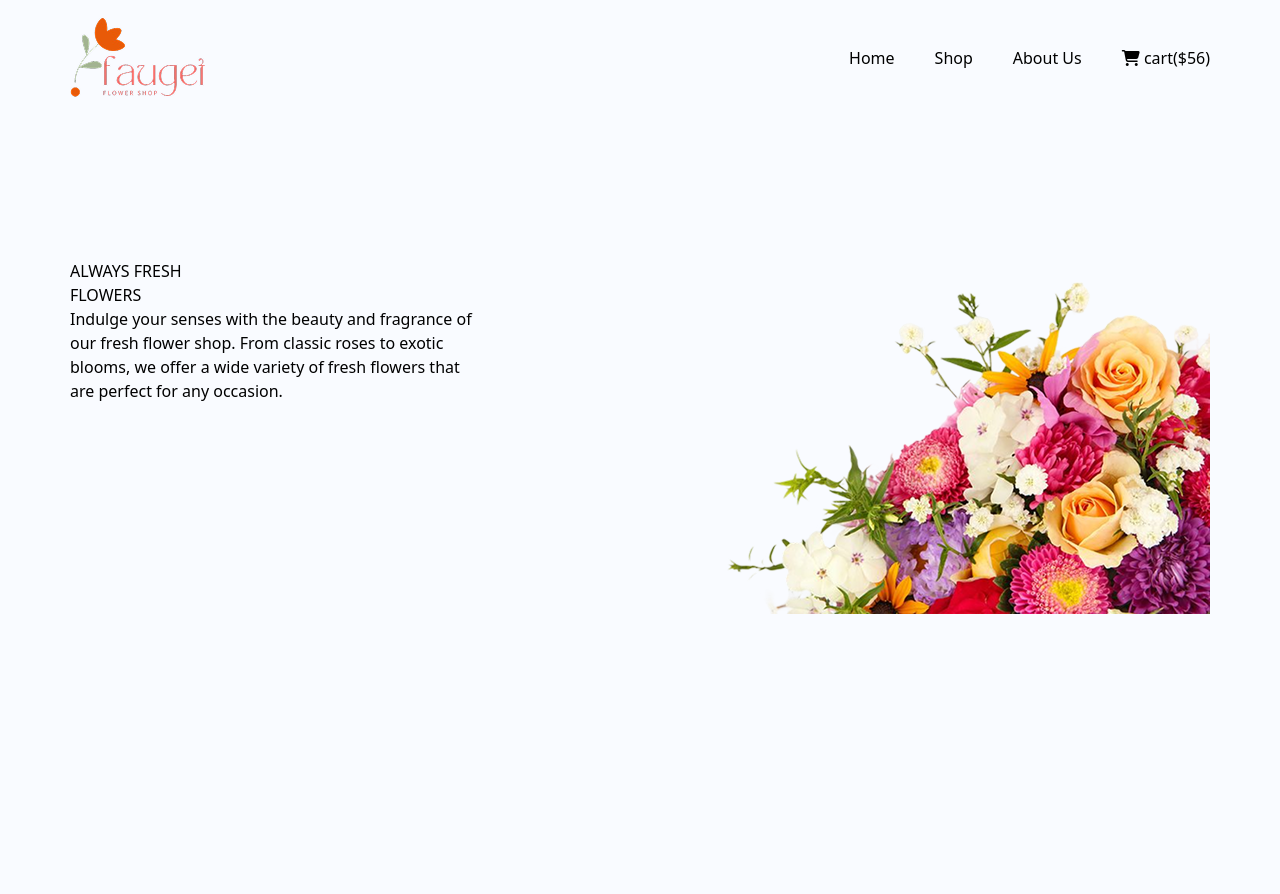
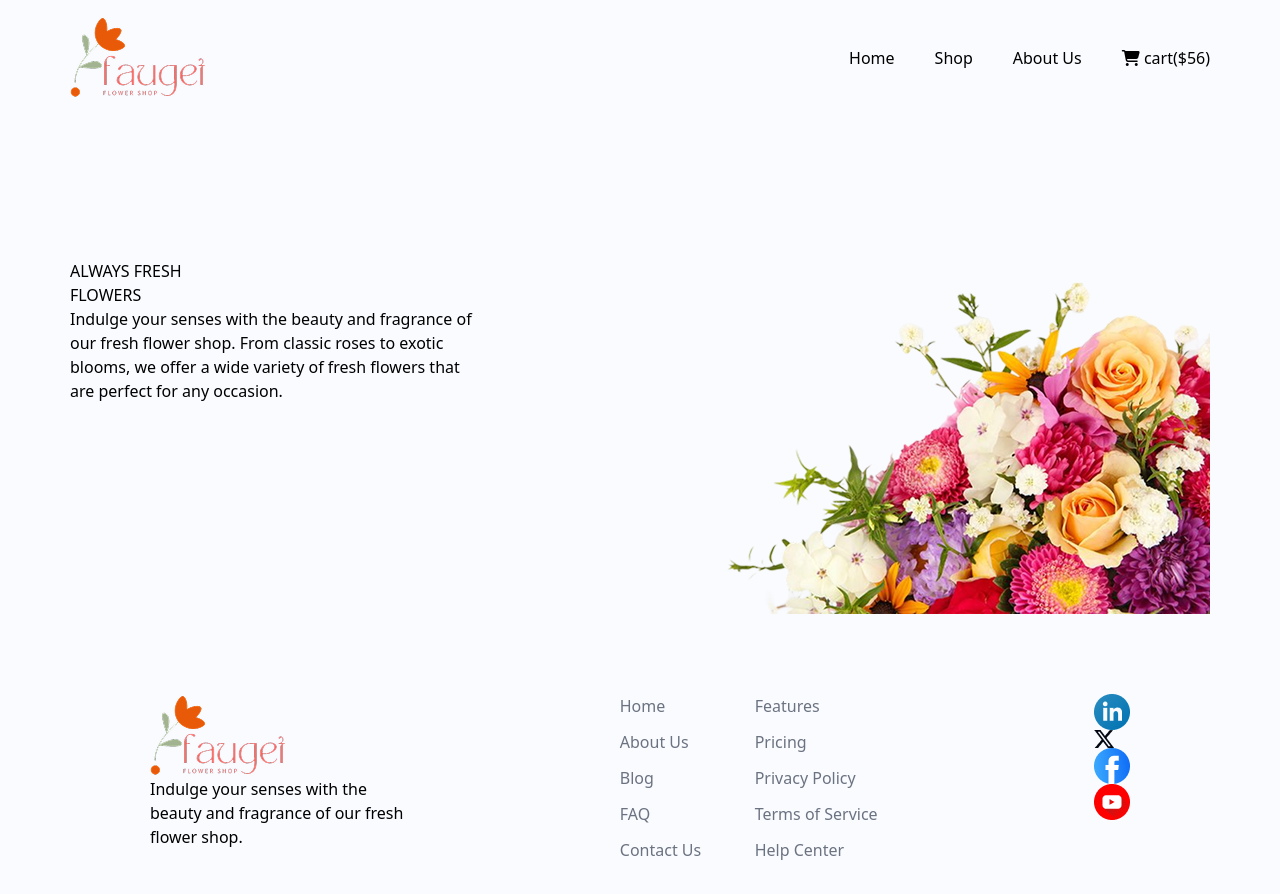
Before and after one commit to TamannaNasrin04/assignment-2, a plain HTML site: page index.html in a window 1280 px wide. Before the commit the page ends 800 px from the top, so only its background shows below. Drawn offline with nearby package versions, Linux system fonts and the light colour scheme.

Commit message:
added footer section

```diff
--- a/index.html
+++ b/index.html
@@ -7,7 +7,7 @@
     <title>Faugei Flower Shop</title>
     <script src="https://kit.fontawesome.com/386e963f51.js" crossorigin="anonymous"></script>
 </head>
-<body class="bg-[#f9fbff] ">
+<body class="bg-[#f9fbff] max-w-[1140px] m-auto ">
     <!-- header -->
     <header class="max-w-[1140px] m-auto ">
         <nav class="flex justify-between items-center mt-4 ">
@@ -46,6 +46,36 @@
    </main>
    <footer>
     <!-- footer section -->
+     <div class="flex justify-between max-w-[1120px] m-20">
+        <div class="">
+            <img src="images/logo.png" alt="">
+            <p class="text-[#000000]"> Indulge your senses with the <br>beauty and fragrance of our fresh <br>
+            flower shop. </p>
+        </div>
+
+        <div class=" ">
+            <ul class="grid grid-cols-2 gap-3 text-[#6B7280] ">
+                <li><a href="" class="">Home</a></li>
+                <li><a href="" class="">Features</a></li>
+                <li><a href="" class="">About Us</a></li>
+                <li><a href="" class="">Pricing</a></li>
+                <li><a href="" class="">Blog</a></li>
+                <li><a href="" class="">Privacy Policy</a></li>
+                <li><a href="" class="">FAQ</a></li>
+                <li><a href="" class="">Terms of Service</a></li>
+                <li><a href="" class="">Contact Us</a></li>
+                <li><a href="" class="">Help Center</a></li>
+            </ul>
+        </div>
+
+        <div class="">
+            <img src="images/icon-linkedin.png" alt="">
+            <img src="images/icon-twitter.png" alt="">
+            <img src="images/icon-facebook.png" alt="">
+            <img src="images/icon-youtube.png" alt="">
+        </div>
+
+     </div>
 
    </footer>
 </body>
```
